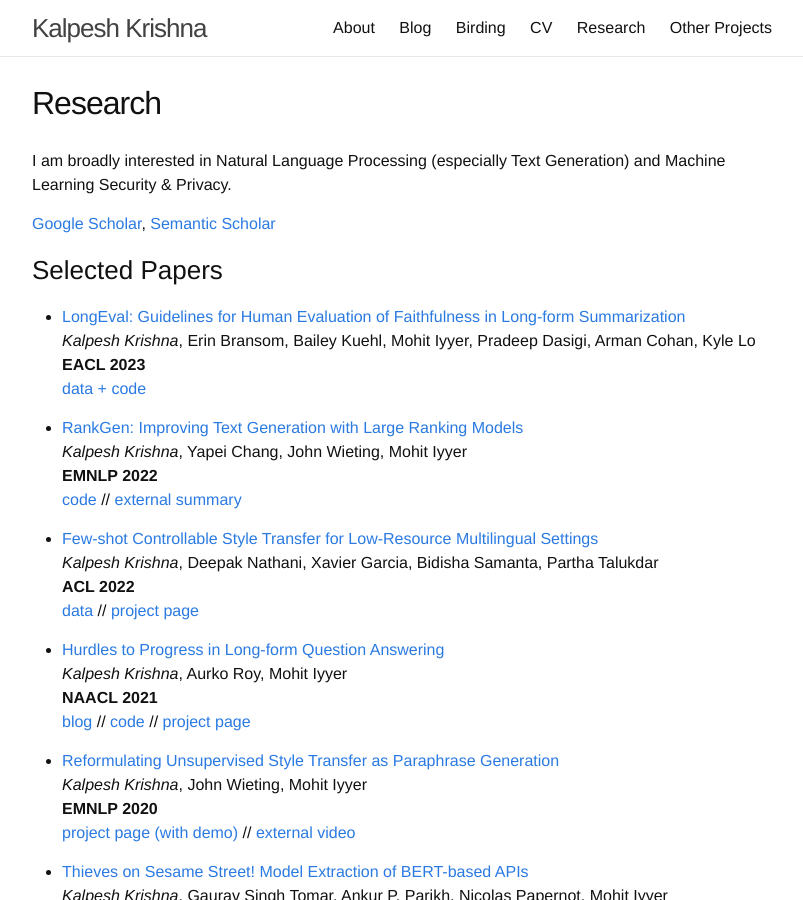
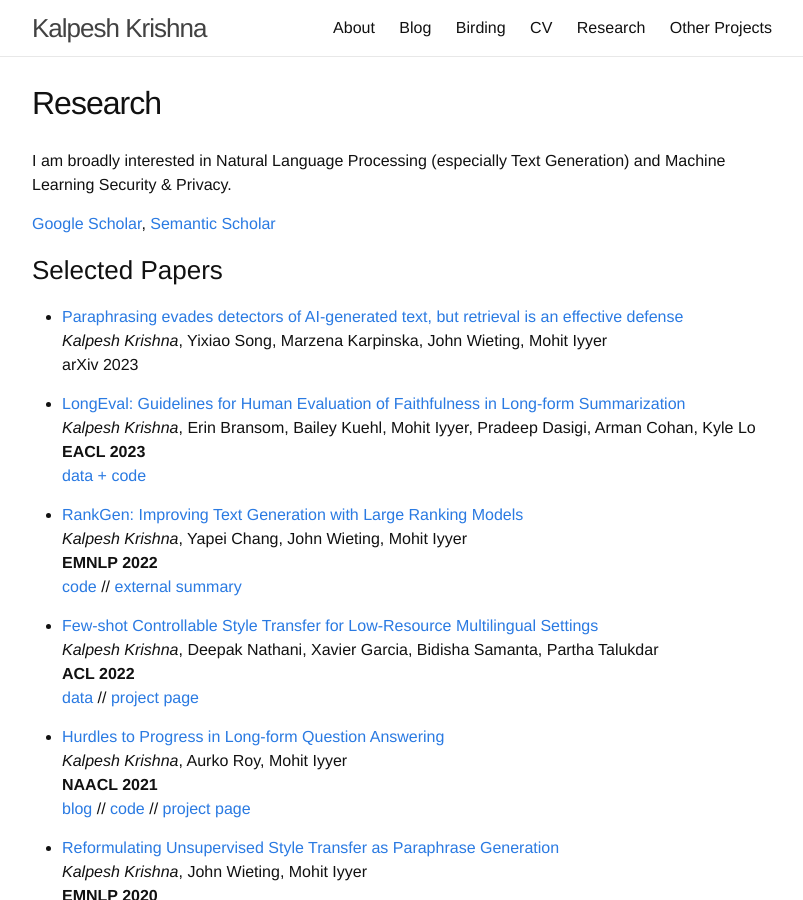
Before and after one commit to martiansideofthemoon/martiansideofthemoon.github.io, a Jekyll site: the page built from _pages/research.md, in a window 1280 px wide and 900 px high. Shown: the whole window, without its empty margins (238-1041 px from the left). Built offline with Jekyll 4.4.1, drawn with Linux system fonts in a browser that asks for light colours; comment, search, counter and statistics services are not loaded.

Commit message:
Adding AI detection paper

```diff
--- a/_pages/research.md
+++ b/_pages/research.md
@@ -9,6 +9,10 @@ I am broadly interested in Natural Language Processing (especially Text Generati
 [Google Scholar](https://scholar.google.com/citations?hl=en&user=9g2BsMUAAAAJ), [Semantic Scholar](https://www.semanticscholar.org/author/Kalpesh-Krishna/26161085)
 
 ### Selected Papers
+
+* [Paraphrasing evades detectors of AI-generated text, but retrieval is an effective defense](https://martiansideofthemoon.github.io/assets/ai_detection_paraphrase.pdf)
+*Kalpesh Krishna*, Yixiao Song, Marzena Karpinska, John Wieting, Mohit Iyyer
+arXiv 2023
 
 * [LongEval: Guidelines for Human Evaluation of Faithfulness in Long-form Summarization](https://arxiv.org/abs/2301.13298)
 *Kalpesh Krishna*, Erin Bransom, Bailey Kuehl, Mohit Iyyer, Pradeep Dasigi, Arman Cohan, Kyle Lo
```
Also changed, not shown: 1 other file.
